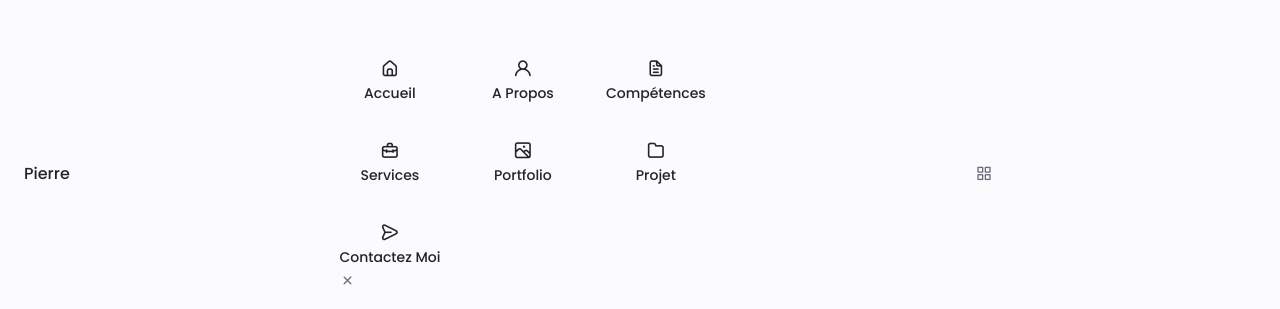
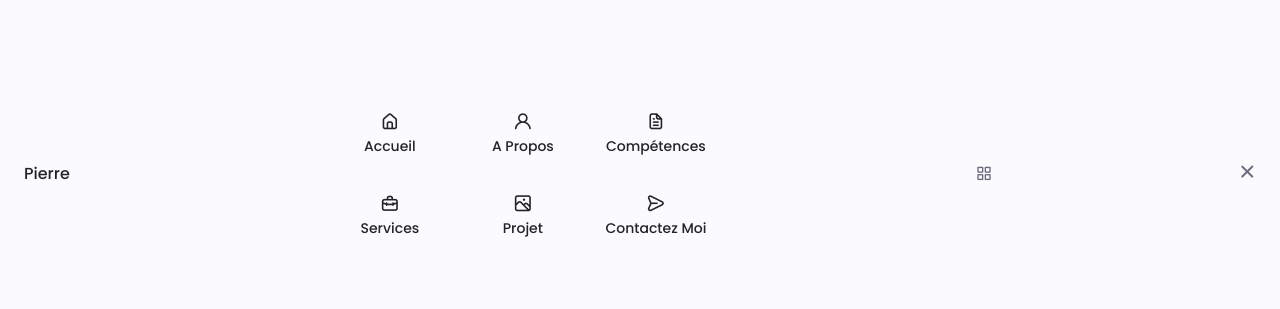
Before and after one commit to Cyrdona/Pierre, a plain HTML site: page index.html in a window 1280 px wide. Shown: the part 603-912 px from the top of the page. Drawn offline with nearby package versions, Linux system fonts and the light colour scheme.

Commit message:
troisieme commit

```diff
--- a/assets/css/styles.css
+++ b/assets/css/styles.css
@@ -217,6 +217,19 @@ img {
   font-size: 1.2rem;
 
 }
+.nav__close{
+  position: absolute;
+  right: 1.3rem;
+  bottom: .5rem;
+  font-size: 1.5rem;
+  cursor: pointer;
+  color:(var(--first-color));
+}
+.nav__close:hover{
+  color: var(--first-color-alt);
+
+
+}
 /* show menu */
 
 
--- a/index.html
+++ b/index.html
@@ -46,12 +46,7 @@
                         </li>
                         <li class="nav__item">
                             <a href="#portfolio" class="nav__link">
-                                <i class="uil uil-scenery nav__icon"></i> Portfolio
-                            </a>
-                        </li>
-                        <li class="nav__item">
-                            <a href="#projet" class="nav__link">
-                                <i class="uil uil-folder nav__icon"></i> Projet
+                                <i class="uil uil-scenery nav__icon"></i> Projet
                             </a>
                         </li>
                         <li class="nav__item">
@@ -59,6 +54,11 @@
                                 <i class="uil uil-message nav__icon"></i> Contactez Moi
                             </a>
                         </li>
+                        <!-- <li class="nav__item">
+                            <a href="#contact" class="nav__link">
+                                <i class="uil uil-message nav__icon"></i> Contactez Moi
+                            </a>
+                        </li> -->
 
                     </ul>
                     <i class="uil uil-times nav__close" id="nav-close"></i>
```
